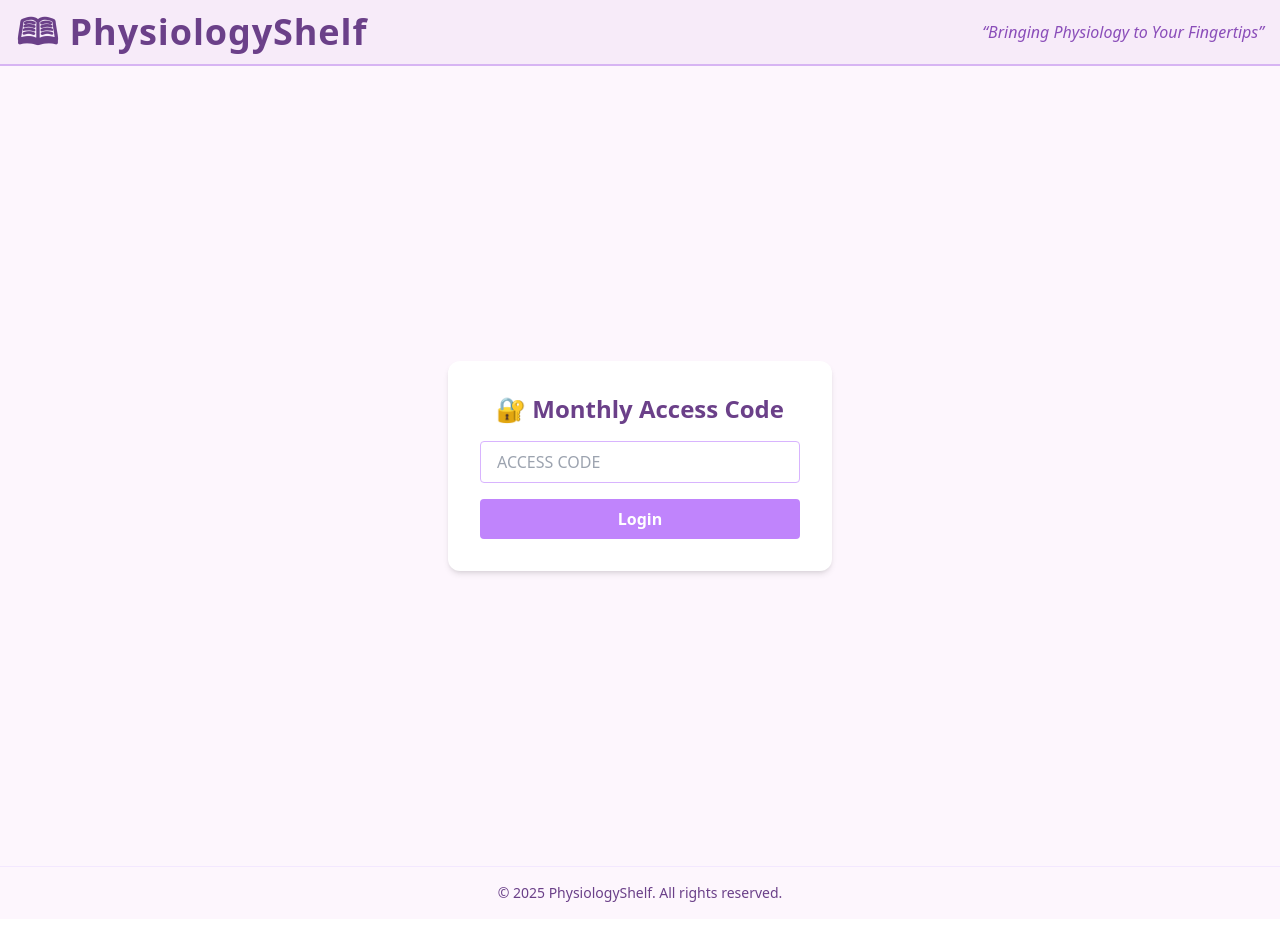
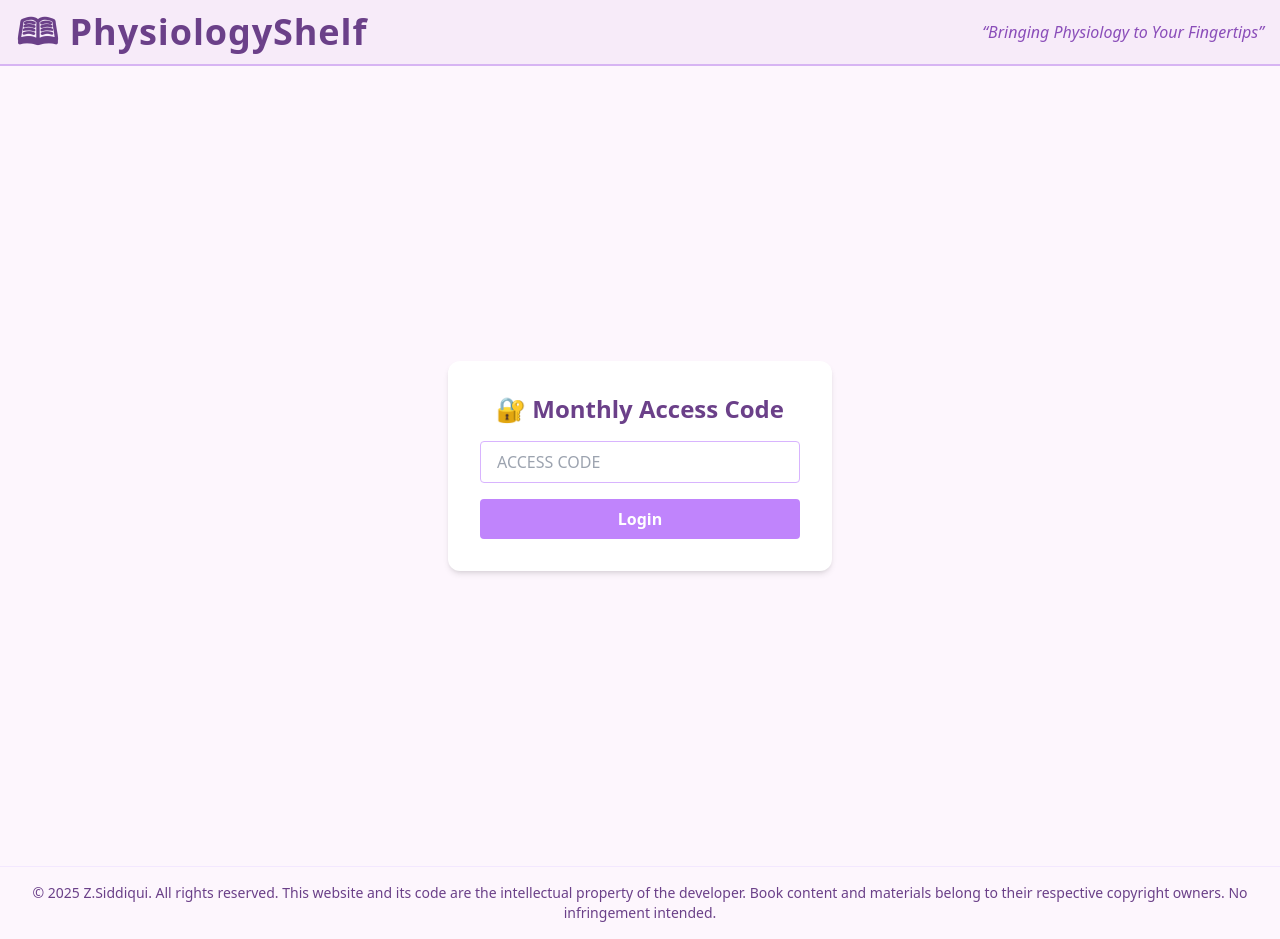
Before and after one commit to zainabsiddiqui833251/PHYSIODIGITALLIBRARY, a Next.js app: page /Login in a window 1280 px wide. Built offline with nearby package versions, Linux system fonts and the light colour scheme.

Commit message:
Update Footer.tsx

```diff
--- a/src/components/Footer.tsx
+++ b/src/components/Footer.tsx
@@ -1,9 +1,9 @@
 const Footer = () => {
   return (
     <footer className="bg-[#fdf6fd] border-t border-purple-100 text-center py-4">
-      <p className="text-sm text-[#6b4089]">
-        &copy; {new Date().getFullYear()} PhysiologyShelf. All rights reserved.
-      </p>
+     <p className="text-sm text-[#6b4089]">
+  &copy; {new Date().getFullYear()} Z.Siddiqui. All rights reserved. This website and its code are the intellectual property of the developer. Book content and materials belong to their respective copyright owners. No infringement intended.
+</p>
     </footer>
   );
 };
```
